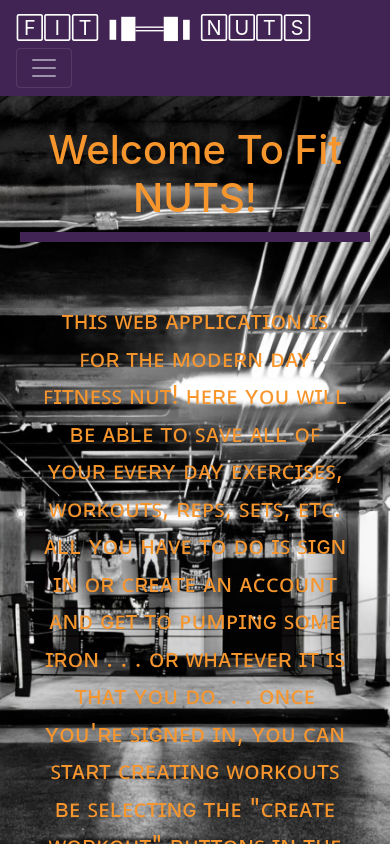
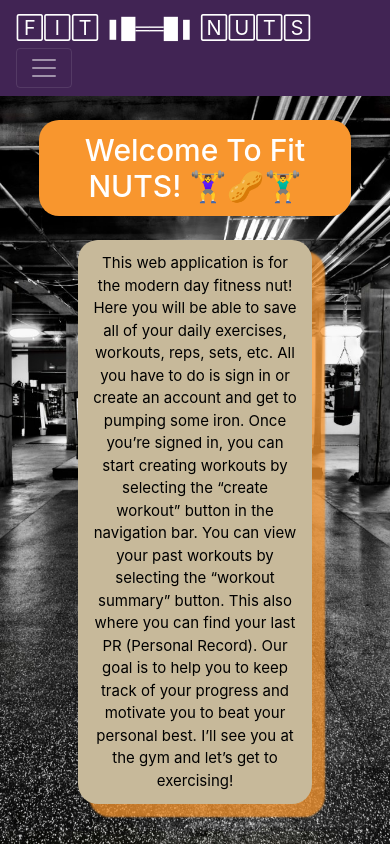
Before and after one commit to jesterb0206/fit-nuts, a React (Create React App) app in the folder client/: page / in a window 390 px wide. Shown: the top 844 px of the page. Built offline with nearby package versions, Linux system fonts and the light colour scheme.

Commit message:
Restyled the Home Page & Made it Responsive

```diff
--- a/client/src/App.css
+++ b/client/src/App.css
@@ -139,47 +139,54 @@ select:-webkit-autofill:focus {
 /* Background Image & Flex Layout */
 
 .homepageSection {
-  /* background-image: url('../src/images/workout-1.jpg');
-  background-position: center;
-  background-repeat: no-repeat;
-  background-size: cover; */
   display: flex;
-  flex-direction: row;
-  flex-wrap: wrap;
-  justify-content: center;
+  flex-direction: column;
+  margin: auto;
+  max-width: 768px;
+  width: 80%;
 }
 
 /* Welcome to Fit NUTS Header */
 
 .welcomeHeader {
-  border-bottom: 10px solid var(--purple);
-  color: var(--orange);
-  display: flex;
-  flex-direction: row;
-  flex-wrap: wrap;
-  justify-content: center;
-  margin: 20px;
-  padding: 10px;
+  background-color: var(--orange);
+  border-radius: 20px;
+  color: var(--white);
+  font-size: 40px;
+  margin-bottom: 24px;
+  margin-top: 24px;
+  padding-bottom: 12px;
+  padding-top: 12px;
   text-align: center;
 }
 
 /* Fit Nuts Blurb */
 
 .introParagraph {
-  border: 10px;
-  /* box-shadow: 2px 0px 5px #999; */
+  background-color: var(--off-white);
+  border-radius: 20px;
+  box-shadow: 12px 12px 2px 1px rgba(248, 150, 46, 0.75);
   color: var(--black);
-  display: flex;
-  flex-direction: row;
-  flex-wrap: wrap;
-  font-size: 25px;
-  justify-content: center;
-  margin: 20px;
-  min-height: 100vh;
-  padding: 20px;
+  font-size: 20px;
+  margin: auto;
+  padding-bottom: 12px;
+  padding-left: 12px;
+  padding-right: 12px;
+  padding-top: 12px;
   text-align: center;
-  color: var(--orange);
-  /* background-color: #412454; */
+  width: 75%;
+}
+
+/* Change Font Size of Fit NUTS Header & Blurb On Mobile Devices */
+
+@media screen and (max-width: 480px) {
+  .welcomeHeader {
+    font-size: 30px;
+  }
+
+  .introParagraph {
+    font-size: 15px;
+  }
 }
 
 /* -------------------- Create Workout Section -------------------- */
@@ -422,8 +429,9 @@ table {
   flex-wrap: wrap;
   align-items: center;
   justify-content: center;
-  text-shadow: 0 0 7px var(--purple), 0 0 10px var(--purple), 0 0 21px var(--purple), 0 0 42px var(--purple),
-    0 0 82px var(--purple), 0 0 92px var(--purple), 0 0 102px var(--purple), 0 0 150px var(--purple);
+  text-shadow: 0 0 7px var(--purple), 0 0 10px var(--purple),
+    0 0 21px var(--purple), 0 0 42px var(--purple), 0 0 82px var(--purple),
+    0 0 92px var(--purple), 0 0 102px var(--purple), 0 0 150px var(--purple);
 }
 
 /* About Us Blurb */
@@ -442,11 +450,15 @@ table {
   padding: 20px;
   text-align: center;
   border-radius: 5px;
-  background: linear-gradient(135deg, rgba(255, 255, 255, 0.1), rgba(255, 255, 255, 0));
+  background: linear-gradient(
+    135deg,
+    rgba(255, 255, 255, 0.1),
+    rgba(255, 255, 255, 0)
+  );
   backdrop-filter: blur(75px);
   -webkit-backdrop-filter: blur(10px);
   border-radius: 20px;
-  border:1px solid rgba(255, 255, 255, 0.18);
+  border: 1px solid rgba(255, 255, 255, 0.18);
   box-shadow: 0 8px 32px 0 rgba(0, 0, 0, 0.37);
 }
 
@@ -470,11 +482,15 @@ table {
   justify-content: center;
   margin: 10px;
   border-radius: 5px;
-  background: linear-gradient(135deg, rgba(255, 255, 255, 0.1), rgba(255, 255, 255, 0));
+  background: linear-gradient(
+    135deg,
+    rgba(255, 255, 255, 0.1),
+    rgba(255, 255, 255, 0)
+  );
   backdrop-filter: blur(75px);
   -webkit-backdrop-filter: blur(10px);
   border-radius: 20px;
-  border:1px solid rgba(255, 255, 255, 0.18);
+  border: 1px solid rgba(255, 255, 255, 0.18);
   box-shadow: 0 8px 32px 0 rgba(0, 0, 0, 0.37);
   color: var(--orange);
   font-size: 20px;
@@ -488,9 +504,8 @@ table {
   box-shadow: 10px #000000;
   transition: all 1 ease-in-out;
   transform: scale(1.1);
-  outline:  5px transparent black;
+  outline: 5px transparent black;
 }
-
 
 .dev2Picture {
   height: 250px;
@@ -500,9 +515,8 @@ table {
   box-shadow: 10px #000000;
   transition: all 1 ease-in-out;
   transform: scale(1.1);
-  outline:  5px transparent black;
+  outline: 5px transparent black;
 }
-
 
 .dev3Picture {
   height: 250px;
@@ -512,9 +526,8 @@ table {
   box-shadow: 10px #000000;
   transition: all 1 ease-in-out;
   transform: scale(1.1);
-  outline:  5px transparent black;
+  outline: 5px transparent black;
 }
-
 
 .dev4Picture {
   height: 250px;
@@ -524,9 +537,8 @@ table {
   box-shadow: 10px #000000;
   transition: all 1 ease-in-out;
   transform: scale(1.1);
-  outline:  5px transparent black;
+  outline: 5px transparent black;
 }
-
 
 #githubLinks {
   background-color: var(--purple);
@@ -539,5 +551,5 @@ table {
   box-shadow: 10px #000000;
   transition: all 1 ease-in-out;
   transform: scale(1.1);
-  outline:  5px transparent black;
+  outline: 5px transparent black;
 }
--- a/client/src/index.css
+++ b/client/src/index.css
@@ -18,4 +18,5 @@ body {
   background-position: center;
   background-repeat: no-repeat;
   background-size: cover;
+  min-height: 100vh;
 }
--- a/client/src/pages/Homepage.js
+++ b/client/src/pages/Homepage.js
@@ -1,22 +1,27 @@
-/* Mainpage with login, we can have a separate login page if wanted before this homepage
+import {React} from 'react';
 
-Once logged in, this will be the summary page with the accounts and calendars for high level workout overview*/
-
-
-
-import {React} from 'react';
-// import style from '../../src/App.css'
-
+// A Function That Renders The Home Page Body Content
 
 const Homepage = () => {
-
-
-    return(
-        <div className='homepageSection'>
-            <h1 className='welcomeHeader'>Welcome To Fit NUTS!</h1>
-            <p className='introParagraph'>ᴛʜɪꜱ ᴡᴇʙ ᴀᴘᴘʟɪᴄᴀᴛɪᴏɴ ɪꜱ ꜰᴏʀ ᴛʜᴇ ᴍᴏᴅᴇʀɴ ᴅᴀʏ ꜰɪᴛɴᴇꜱꜱ ɴᴜᴛ! ʜᴇʀᴇ ʏᴏᴜ ᴡɪʟʟ ʙᴇ ᴀʙʟᴇ ᴛᴏ ꜱᴀᴠᴇ ᴀʟʟ ᴏꜰ ʏᴏᴜʀ ᴇᴠᴇʀʏ ᴅᴀʏ ᴇxᴇʀᴄɪꜱᴇꜱ, ᴡᴏʀᴋᴏᴜᴛꜱ, ʀᴇᴘꜱ, ꜱᴇᴛꜱ, ᴇᴛᴄ. ᴀʟʟ ʏᴏᴜ ʜᴀᴠᴇ ᴛᴏ ᴅᴏ ɪꜱ ꜱɪɢɴ ɪɴ ᴏʀ ᴄʀᴇᴀᴛᴇ ᴀɴ ᴀᴄᴄᴏᴜɴᴛ ᴀɴᴅ ɢᴇᴛ ᴛᴏ ᴘᴜᴍᴘɪɴɢ ꜱᴏᴍᴇ ɪʀᴏɴ . . . ᴏʀ ᴡʜᴀᴛᴇᴠᴇʀ ɪᴛ ɪꜱ ᴛʜᴀᴛ ʏᴏᴜ ᴅᴏ. . . ᴏɴᴄᴇ ʏᴏᴜ'ʀᴇ ꜱɪɢɴᴇᴅ ɪɴ, ʏᴏᴜ ᴄᴀɴ ꜱᴛᴀʀᴛ ᴄʀᴇᴀᴛɪɴɢ ᴡᴏʀᴋᴏᴜᴛꜱ ʙᴇ ꜱᴇʟᴇᴄᴛɪɴɢ ᴛʜᴇ "ᴄʀᴇᴀᴛᴇ ᴡᴏʀᴋᴏᴜᴛ" ʙᴜᴛᴛᴏɴꜱ ɪɴ ᴛʜᴇ ɴᴀᴠɪɢᴀᴛɪᴏɴ ʙᴀʀ5 ᴏɴ ᴛᴏᴘ. ʏᴏᴜ ᴄᴀɴ ᴀʟꜱᴏ ʟᴏᴏᴋ ᴜᴘ ʏᴏᴜʀ ᴏʟᴅ ᴡᴏʀᴋᴏᴜᴛꜱ ʙʏ ꜱᴇʟᴇᴄᴛɪɴɢ ᴛʜᴇ "ᴘᴀꜱᴛ ᴡᴏʀᴋᴏᴜᴛꜱ" ʙᴜᴛᴛᴏɴ ᴛᴏ ꜱᴇᴇ ᴡʜᴀᴛ ʏᴏᴜ ʟᴀꜱᴛ ᴘʀ (ᴘᴇʀꜱᴏɴᴀʟ ʀᴇᴄᴏʀᴅ) ᴡᴀꜱ ᴛʜᴇ ʟᴀꜱᴛ ᴛɪᴍᴇ. ᴀɴʏᴡᴀʏꜱ, ʟᴇᴛꜱ ɢᴇᴛ ᴛᴏ ᴇxᴇʀᴄɪꜱɪɴɢ! ɪ'ʟʟ ꜱᴇᴇ ʏᴏᴜ ɪɴ ᴛʜᴇ ɢʏᴍ!</p>
-        </div>
-    )
-}
+  return (
+    // A Container To Center The Homepage Content
+    <div className='homepageSection'>
+      {/* Fit NUTS Header */}
+      <h1 className='welcomeHeader'>Welcome To Fit NUTS! 🏋️‍♀️🥜🏋️‍♂️</h1>
+      {/* Fit NUTS Blurb */}
+      <p className='introParagraph'>
+        This web application is for the modern day fitness nut! Here you will be
+        able to save all of your daily exercises, workouts, reps, sets, etc. All
+        you have to do is sign in or create an account and get to pumping some
+        iron. Once you’re signed in, you can start creating workouts by
+        selecting the “create workout” button in the navigation bar. You can
+        view your past workouts by selecting the “workout summary” button. This
+        also where you can find your last PR (Personal Record). Our goal is to
+        help you to keep track of your progress and motivate you to beat your
+        personal best. I’ll see you at the gym and let’s get to exercising!
+      </p>
+    </div>
+  );
+};
 
 export default Homepage;
```
